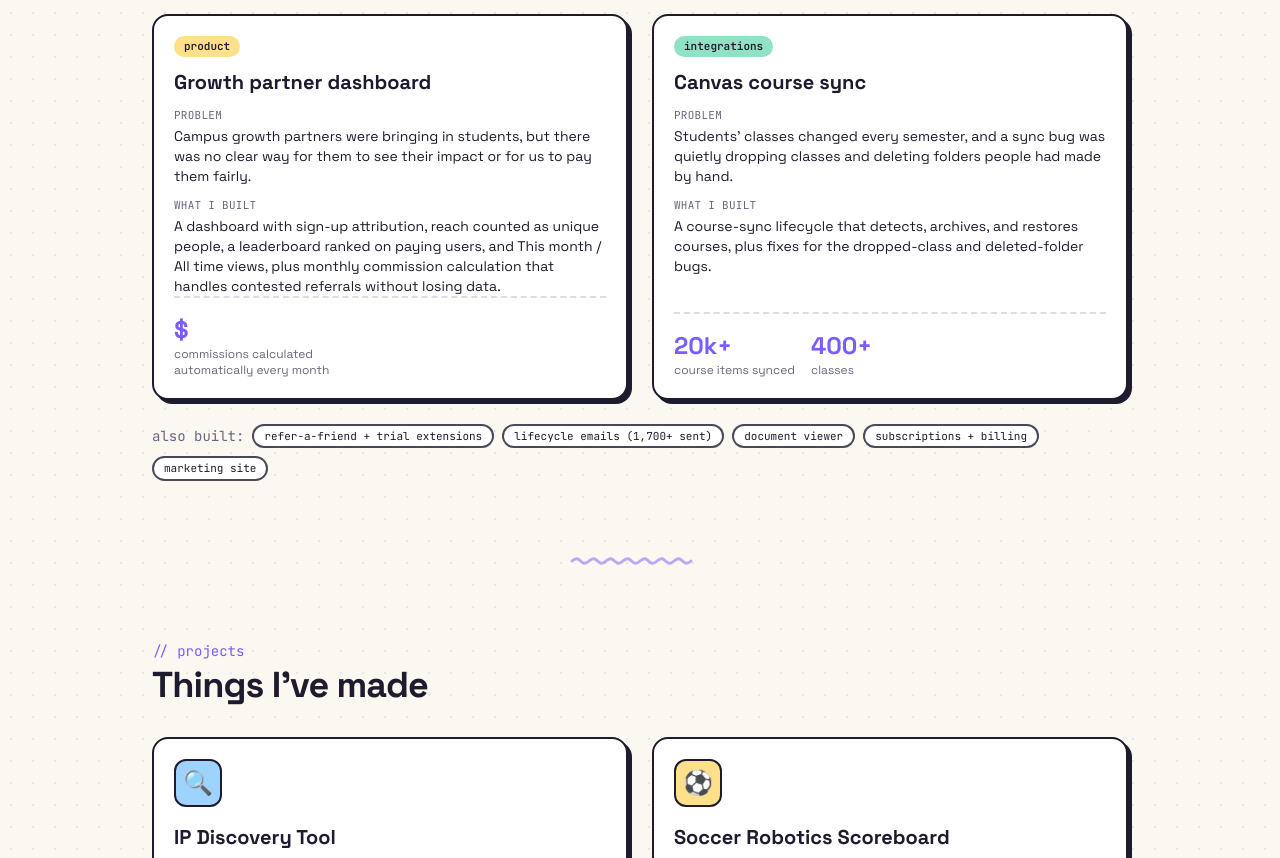
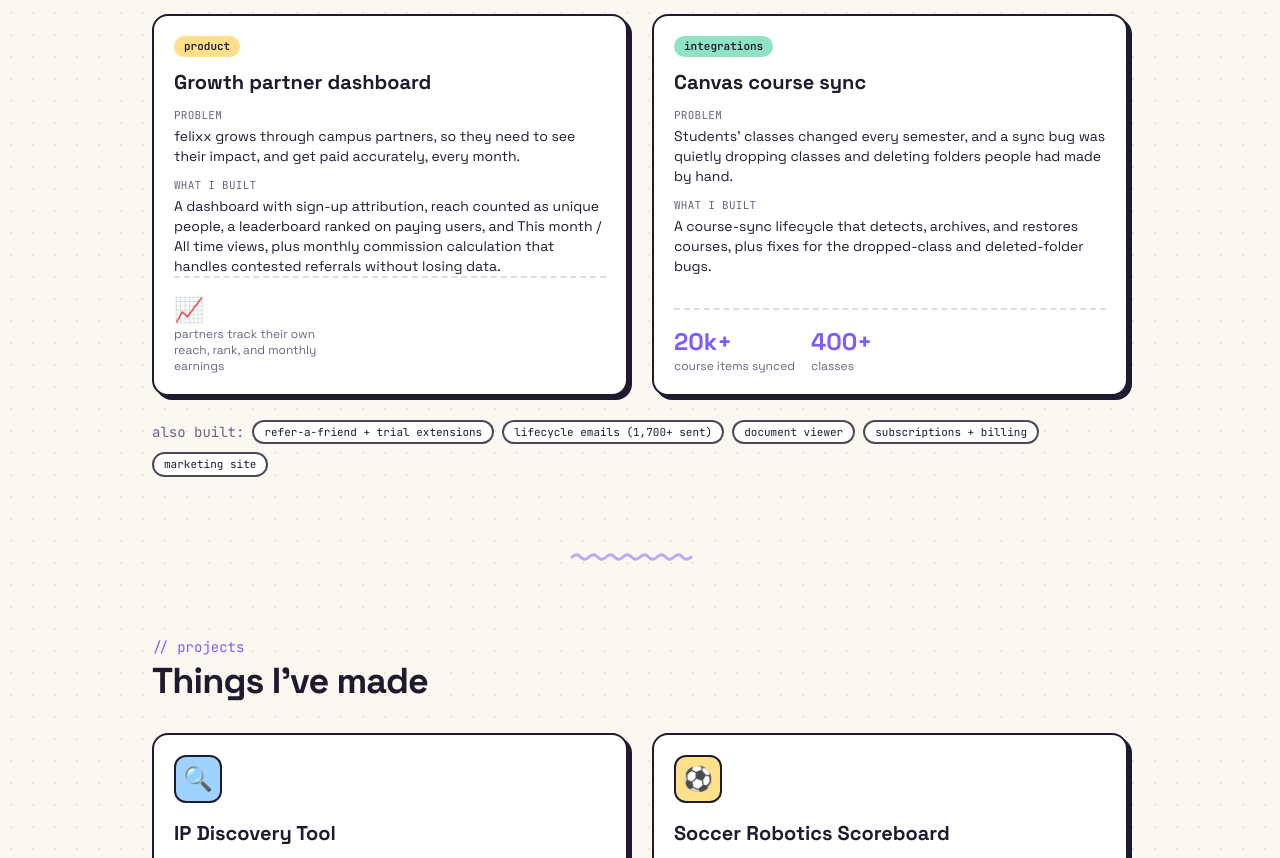
Before and after one commit to amalsaeed4/amal-site, a Next.js app: page / in a window 1280 px wide. Shown: the part 1340-2198 px from the top of the page. Built offline with nearby package versions, Linux system fonts and the light colour scheme.

Commit message:
Reframe growth partner card
Co-Authored-By: Claude Opus 5.5 <noreply@anthropic.com>

```diff
--- a/app/page.tsx
+++ b/app/page.tsx
@@ -36,10 +36,10 @@ const caseStudies = [
     color: "bg-butter",
     title: "Growth partner dashboard",
     problem:
-      "Campus growth partners were bringing in students, but there was no clear way for them to see their impact or for us to pay them fairly.",
+      "felixx grows through campus partners, so they need to see their impact, and get paid accurately, every month.",
     built:
       "A dashboard with sign-up attribution, reach counted as unique people, a leaderboard ranked on paying users, and This month / All time views, plus monthly commission calculation that handles contested referrals without losing data.",
-    result: [{ stat: "$", label: "commissions calculated automatically every month" }],
+    result: [{ stat: "📈", label: "partners track their own reach, rank, and monthly earnings" }],
   },
   {
     tag: "integrations",
```
